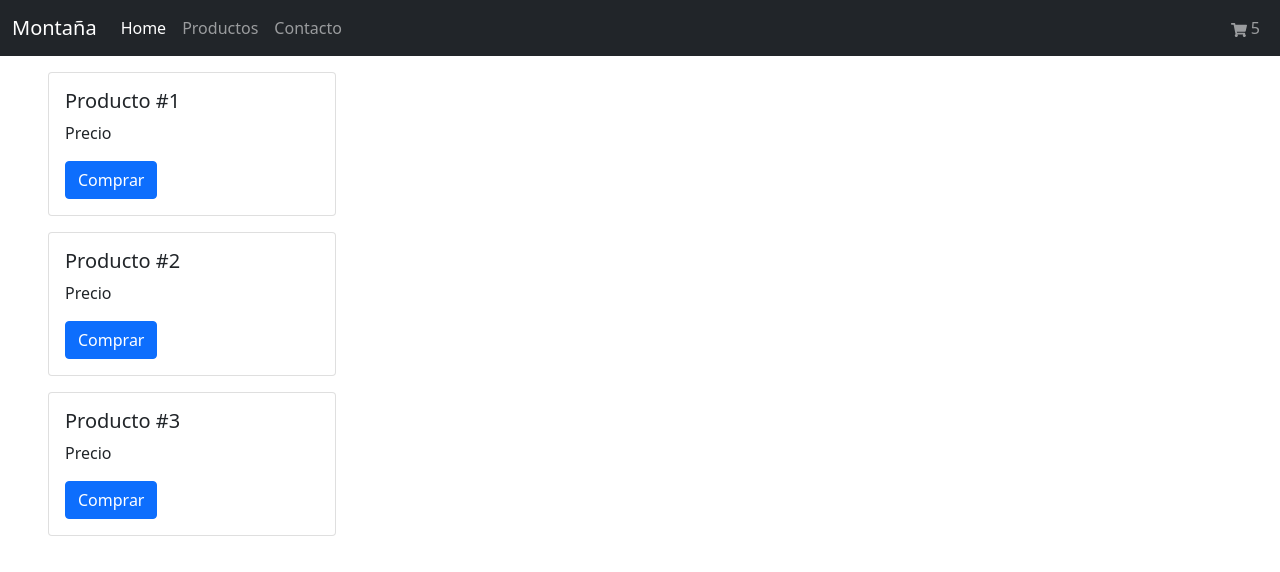
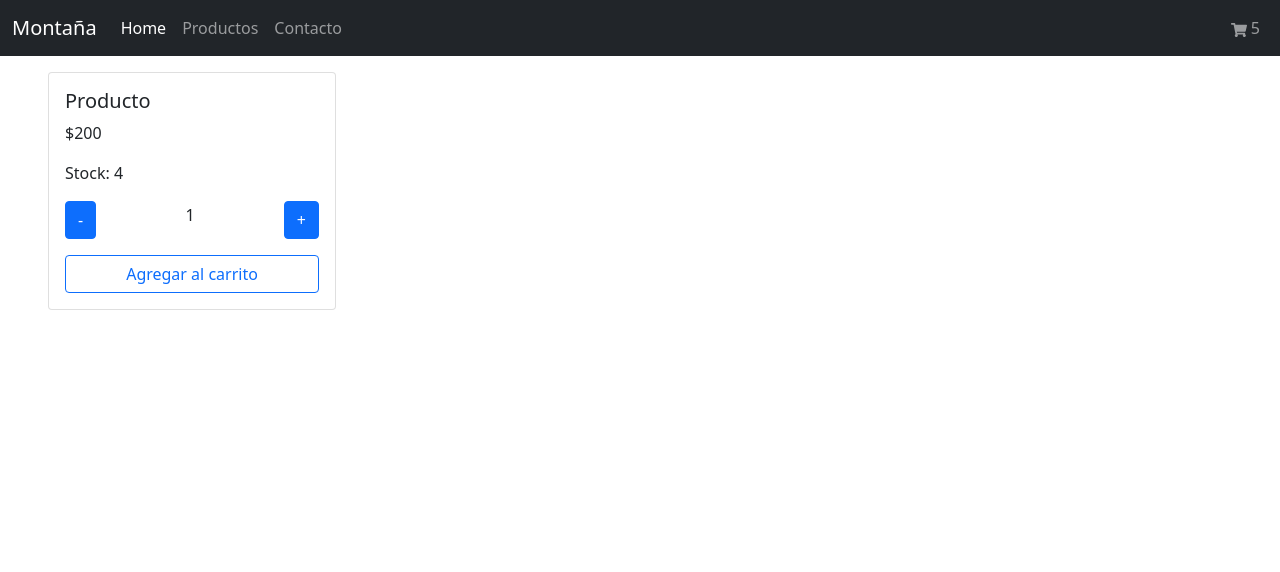
Before and after one commit to ulloazhector/rj, a React (Create React App) app: page / in a window 1280 px wide. Shown: the top 572 px of the page. Built offline with nearby package versions, Linux system fonts and the light colour scheme.

Commit message:
Desafío clase 5

```diff
--- a/public/index.html
+++ b/public/index.html
@@ -39,5 +39,6 @@
       To begin the development, run `npm start` or `yarn start`.
       To create a production bundle, use `npm run build` or `yarn build`.
     -->
+    <script src="https://cdn.jsdelivr.net/npm/bootstrap@5.1.3/dist/js/bootstrap.bundle.min.js" integrity="sha384-ka7Sk0Gln4gmtz2MlQnikT1wXgYsOg+OMhuP+IlRH9sENBO0LRn5q+8nbTov4+1p" crossorigin="anonymous"></script>
   </body>
 </html>
--- /dev/null
+++ b/src/components/ItemCount.js
@@ -0,0 +1,25 @@
+import React, {useState} from 'react'
+
+const ItemCount = ({stock, initial}) => {
+
+    const [cant, setCant] = useState(parseInt(initial))
+
+    const increase = () => {if(cant < parseInt(stock)) setCant(cant + 1)};
+    const decrease = () => {if(cant > 1) setCant(cant - 1)};
+
+    return (
+        <div className="card-body">
+            <h5 className="card-title">Producto</h5>
+            <p className="card-text">$200</p>
+            <p className="card-text">Stock: {stock}</p>
+            <div className="d-flex justify-content-between align-items-center">
+                <button onClick={decrease} type="button" className="btn btn-primary">-</button>
+                <h6>{cant}</h6>
+                <button onClick={increase} type="button" className="btn btn-primary">+</button>
+            </div>
+            <button type="button" className="btn btn-outline-primary mt-3 w-100">Agregar al carrito</button>
+        </div>
+    )
+}
+
+export default ItemCount
--- a/src/components/ItemListContainer.js
+++ b/src/components/ItemListContainer.js
@@ -1,34 +1,13 @@
 import React from 'react'
+import ItemCount from './ItemCount'
 
 const ItemListContainer = () => {
     return (
         <div>
             <ul>
                 <li style={{listStyle: `none`, margin: 16}}>
-                    <div class="card" style={{width: 288}}>
-                        <div class="card-body">
-                            <h5 class="card-title">Producto #1</h5>
-                            <p class="card-text">Precio</p>
-                            <a href="#" class="btn btn-primary">Comprar</a>
-                        </div>
-                    </div>
-                </li>
-                <li style={{listStyle: `none`, margin: 16}}>
-                    <div class="card" style={{width: 288}}>
-                        <div class="card-body">
-                            <h5 class="card-title">Producto #2</h5>
-                            <p class="card-text">Precio</p>
-                            <a href="#" class="btn btn-primary">Comprar</a>
-                        </div>
-                    </div>
-                </li>
-                <li style={{listStyle: `none`, margin: 16}}>
-                    <div class="card" style={{width: 288}}>
-                        <div class="card-body">
-                            <h5 class="card-title">Producto #3</h5>
-                            <p class="card-text">Precio</p>
-                            <a href="#" class="btn btn-primary">Comprar</a>
-                        </div>
+                    <div className="card" style={{width: 288}}>
+                        <ItemCount stock="4" initial="1" />
                     </div>
                 </li>
             </ul>
```
